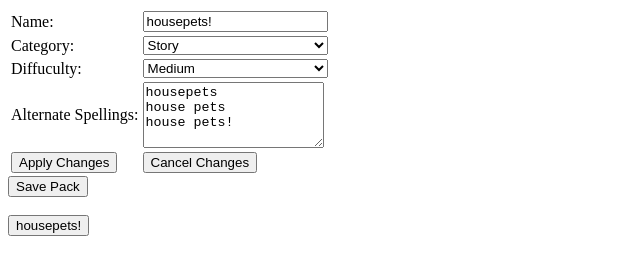
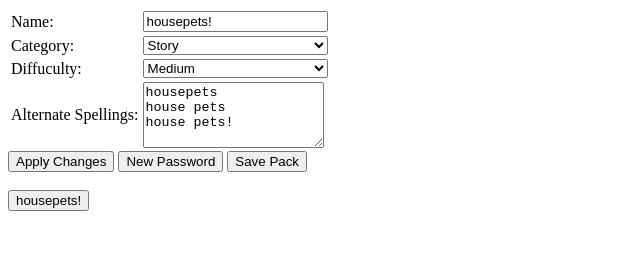
Before and after one commit to giraffeics/blather-round-editor, a plain HTML site: page index.html in a window 1280 px wide. Both pictures are taken after a click on the button "Apply Changes". Shown: the whole page, without its empty margins (0-640 px from the left). Drawn offline with Linux system fonts and the light colour scheme.

Commit message:
add button to create new password

```diff
--- a/blather_round.js
+++ b/blather_round.js
@@ -128,13 +128,21 @@ function initPasswordEditor()
 			this.in_alternate.value += password.alternateSpellings[i] + "\n";
 	}
 
+	pw_div.newPassword = function()
+	{
+		var pw_name = prompt("Please enter password name", "tv");
+		this.openPassword(new PasswordEntry(pw_name));
+	}
+
 	pw_div.savePassword = function()
 	{
-		this.m_password.password = this.in_name.value;
+		this.m_password.password = this.in_name.value.toLowerCase();
 		this.m_password.category = this.in_category.value;
 		this.m_password.difficulty = this.in_difficulty.value;
 		this.m_password.alternateSpellings = this.in_alternate.value.split("\n");
 
+		if(findPasswordIndex(this.m_password) == -1)
+			passwords.push(this.m_password);
 		pw_list.updatePassword(this.m_password);
 	}
 
--- a/index.html
+++ b/index.html
@@ -36,12 +36,10 @@
 					<td>Alternate Spellings: </td>
 					<td><textarea id="pw_alternate" rows="4"></textarea></td>
 				</tr>
-				<tr>
-					<td><button type="button" onclick="pw_div.savePassword()">Apply Changes</button></td>
-					<td><button type="button" onclick="alert('not yet implemented')">Cancel Changes</button></td>
-				</tr>
 			</table>
 		</div>
+		<button type="button" onclick="pw_div.savePassword()">Apply Changes</button>
+		<button type="button" onclick="pw_div.newPassword()">New Password</button>
 		<button type="button" onclick="savePasswordsAsZip(passwords, 'blather-round-custom-pack.zip');">Save Pack</button>
 		<br/><br/>
 		<div id="pw_list">
```
